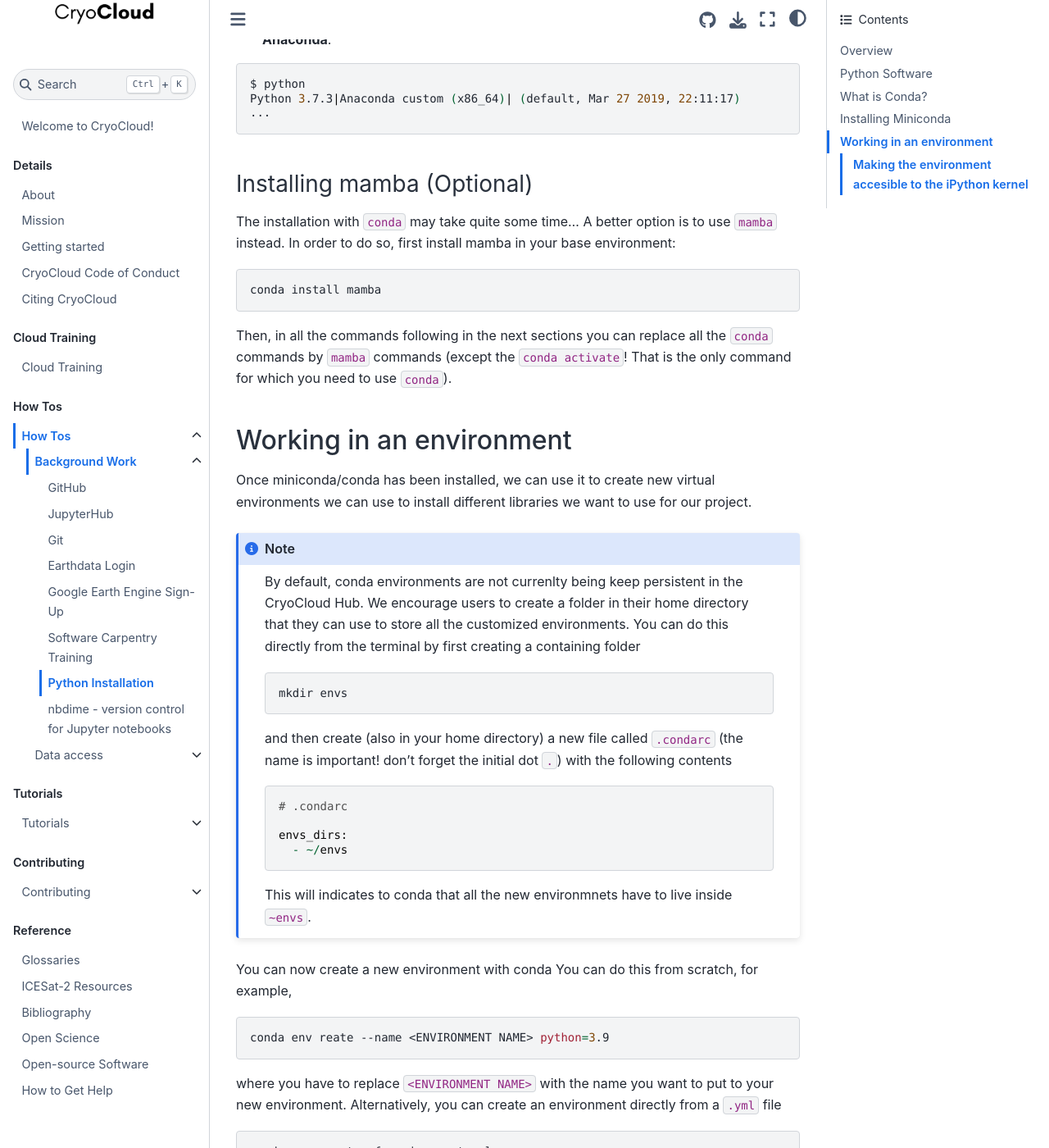
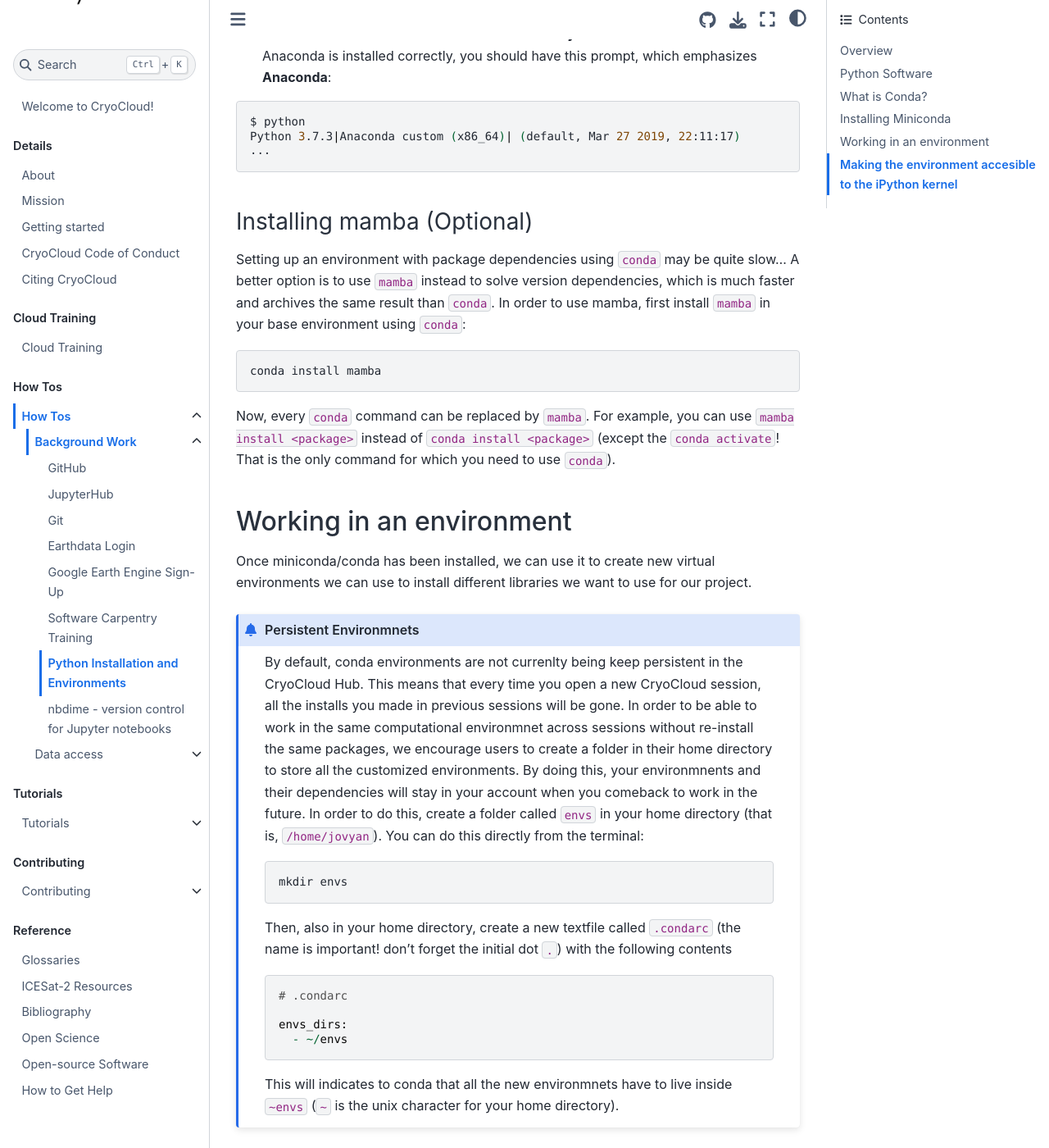
Before and after one commit to CryoInTheCloud/CryoCloudWebsite, a Jupyter Book: the page built from book/how_tos/background/python.md, in a window 1280 px wide and 1400 px high, scrolled down 2335 px. Shown: the whole window at 82% size. Built offline with Jupyter Book 1.0.4 settings and Sphinx 7.4.7 and the Sphinx Book theme 1.1.4, drawn with Linux system fonts in a browser that asks for light colours; pages that are not in the unit, such as notebooks, are missing from menus; some of the changed text lies outside the part shown.

Commit message:
small changes based on https://github.com/CryoInTheCloud/CryoCloudWebsite/issues/65

`````diff
--- a/book/how_tos/background/python.md
+++ b/book/how_tos/background/python.md
@@ -1,4 +1,4 @@
-# Python Installation
+# Python Installation and Environments
 
 ## Overview
 
@@ -64,33 +64,38 @@ Python 3.7.3|Anaconda custom (x86_64)| (default, Mar 27 2019, 22:11:17)
 
 ### Installing mamba (Optional)
 
-The installation with `conda` may take quite some time... A better option is to use `mamba` instead.
-In order to do so, first install mamba in your base environment:
+Setting up an environment with package dependencies using `conda` may be quite slow...
+A better option is to use `mamba` instead to solve version dependencies, which is much faster and archives the same result than `conda`.
+In order to use mamba, first install `mamba` in your base environment using `conda`:
 ```bash
 conda install mamba
 ```
-Then, in all the commands following in the next sections you can replace all the `conda` commands by `mamba` commands (except the `conda activate`! That is the only command for which you need to use `conda`).
+Now, every `conda` command can be replaced by `mamba`.
+For example, you can use `mamba install <package>` instead of `conda install <package>` (except the `conda activate`! That is the only command for which you need to use `conda`).
 
 
 ## Working in an environment
 
 Once miniconda/conda has been installed, we can use it to create new virtual environments we can use to install different libraries we want to use for our
 project.
-````{note}
+````{admonition} Persistent Environmnets
 By default, conda environments are not currenlty being keep persistent in the CryoCloud Hub.
-We encourage users to create a folder in their home directory that they can use to store all the customized environments.
-You can do this directly from the terminal by first creating a containing folder
+This means that every time you open a new CryoCloud session, all the installs you made in previous sessions will be gone.
+In order to be able to work in the same computational environmnet across sessions without re-install the same packages, we encourage users to create a folder in their home directory to store all the customized environments.
+By doing this, your environmnents and their dependencies will stay in your account when you comeback to work in the future.
+In order to do this, create a folder called `envs` in your home directory (that is, `/home/jovyan`).
+You can do this directly from the terminal:
 ```bash
 mkdir envs
 ```
-and then create (also in your home directory) a new file called `.condarc` (the name is important! don't forget the initial dot `.`) with the following contents
+Then, also in your home directory, create a new textfile called `.condarc` (the name is important! don't forget the initial dot `.`) with the following contents
 ```
 # .condarc
 
 envs_dirs:
   - ~/envs
 ```
-This will indicates to conda that all the new environmnets have to live inside `~envs`.
+This will indicates to conda that all the new environmnets have to live inside `~envs` (`~` is the unix character for your home directory).
 ````
 
 You can now create a new environment with conda You can do this from scratch, for example,
@@ -114,7 +119,7 @@ which python
 python --version
 ```
 
-### Making the environment accesible to the iPython kernel
+## Making the environment accesible to the iPython kernel
 
 In order to show the kernel associated to our new environment from a Jupyter Notebook, we need to install `ipykernel`. We first activate the
 new environment,
`````
Also changed, not shown: other parts of book/how_tos/background/python.md (+1 -1 lines).
